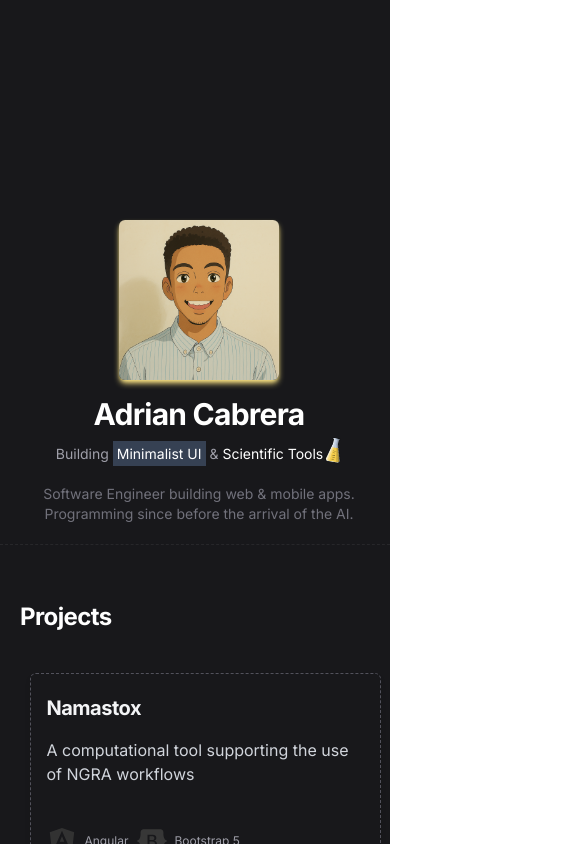
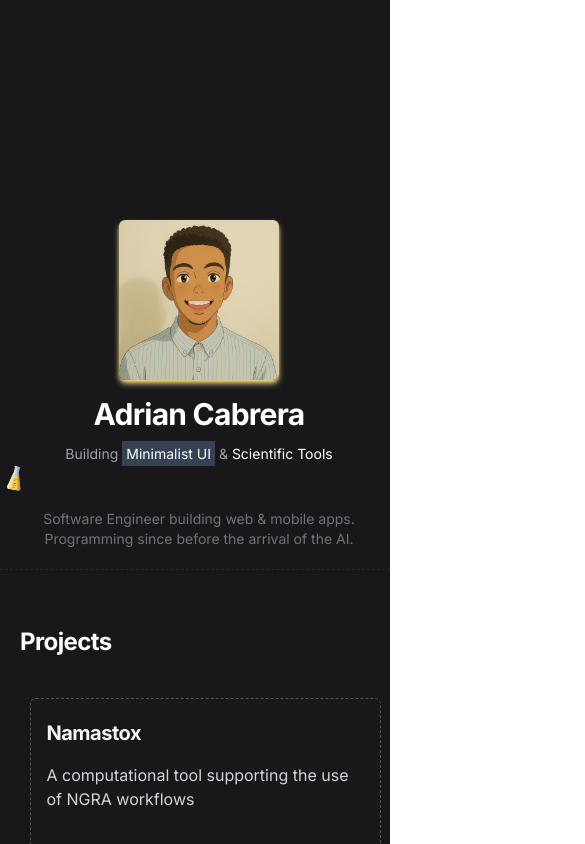
Before and after one commit to AdrianCabreraPhi/portfoliov3, a React (Vite) app: page / in a window 390 px wide. Shown: the top 844 px of the page, 585 px wide, since content can reach past the window. Built offline with nearby package versions, Linux system fonts and the light colour scheme.

Commit message:
small change responsive

```diff
--- a/index.html
+++ b/index.html
@@ -17,7 +17,9 @@
     <title>Adrian Cabrera</title>
   </head>
   <body>
+    <div class="site-wrapper">
     <div id="root"></div>
+  </div>
     <script type="module" src="/src/main.jsx"></script>
   </body>
 </html>
--- a/src/index.css
+++ b/src/index.css
@@ -0,0 +1,15 @@
+.site-wrapper {
+    overflow-x: hidden;
+  }
+
+  *,
+*::before,
+*::after {
+  box-sizing: border-box;
+}
+
+img, video, iframe, embed {
+  max-width: 100%;
+  height: auto;
+  display: block;
+}
```
